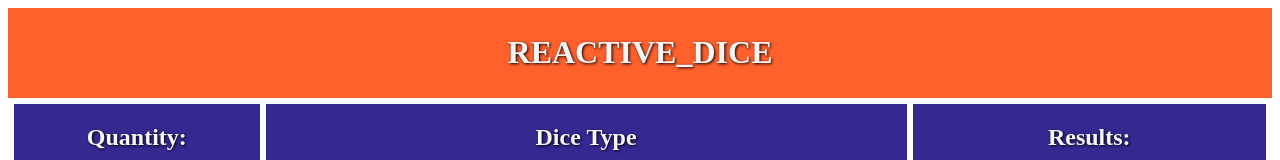
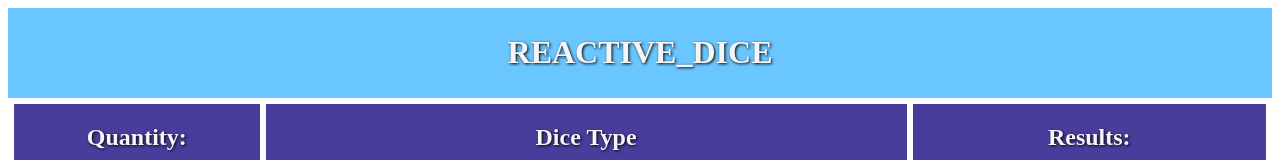
Before and after one commit to Rancor38/rpg-dice-react, a React (Create React App) app: page / in a window 1280 px wide. Shown: the top 160 px of the page. Built offline with nearby package versions, Linux system fonts and the light colour scheme; a web font is replaced by a local one.

Commit message:
last second recolor

```diff
--- a/src/App.css
+++ b/src/App.css
@@ -69,7 +69,7 @@ input[type="number"]:hover {
 }
 
 .title {
-    background-color: rgb(255, 97, 45);
+    background-color: rgba(45, 174, 255, 0.707);
     text-align: center;
     color: whitesmoke;
     text-shadow: 1px 1px 3px black;
@@ -88,7 +88,7 @@ input[type="number"]:hover {
 
 .main {
     border: solid white 3px;
-    background-color: rgb(54, 40, 145);
+    background-color: rgba(54, 40, 145, 0.683);
     color: whitesmoke;
     text-shadow: 1px 1px 3px black;
     min-height: 70vh;
```
